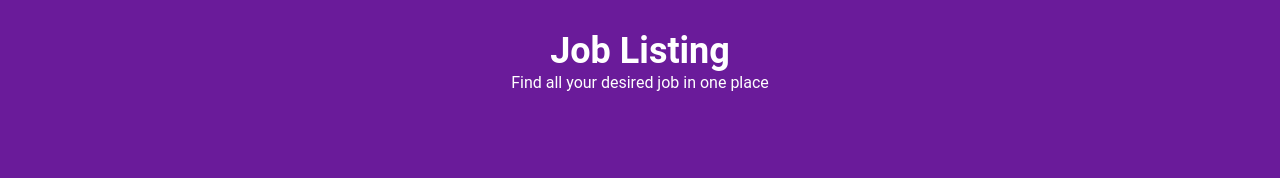
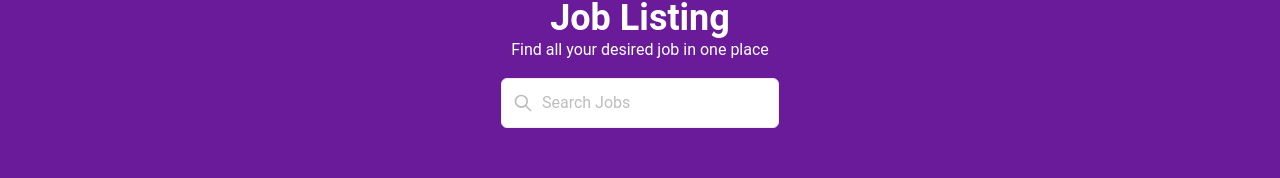
Before and after one commit to DeepsEffect/job-nebula, a React (Vite) app: page /allJobs in a window 1280 px wide. Shown: the part 197-375 px from the top of the page. Built offline with nearby package versions, Linux system fonts and the light colour scheme; no server answers.

Commit message:
added search funtionality in the allJobs page

```diff
--- a/src/pages/AllJobs/AllJobs.jsx
+++ b/src/pages/AllJobs/AllJobs.jsx
@@ -5,11 +5,24 @@ import { Link } from "react-router-dom";
 
 const AllJobs = () => {
   const [jobs, setJobs] = useState([]);
+  const [searchQuery, setSearchQuery] = useState("");
+
+  //getting the data from DB
   useEffect(() => {
     axios(`${import.meta.env.VITE_SERVER_API_URL}/jobs`).then((res) => {
       setJobs(res.data);
     });
   }, []);
+
+  //search functionality
+  const handleSearchJobs = (e) => {
+    setSearchQuery(e.target.value);
+  };
+
+  //filter jobs by jobTitle
+  const filteredJobs = jobs.filter((job) => {
+    return job.jobTitle.toLowerCase().includes(searchQuery.toLowerCase());
+  });
 
   const TABLE_HEAD = [
     "Job Title",
@@ -25,6 +38,32 @@ const AllJobs = () => {
       <div className="bg-primary min-h-[400px] text-center text-white flex flex-col justify-center items-center">
         <h2 className="text-4xl font-bold">Job Listing</h2>
         <p>Find all your desired job in one place</p>
+        {/* search field */}
+        <div className="relative mt-4">
+          <span className="absolute inset-y-0 left-0 flex items-center pl-3">
+            <svg
+              className="w-5 h-5 text-gray-400"
+              viewBox="0 0 24 24"
+              fill="none"
+            >
+              <path
+                d="M21 21L15 15M17 10C17 13.866 13.866 17 10 17C6.13401 17 3 13.866 3 10C3 6.13401 6.13401 3 10 3C13.866 3 17 6.13401 17 10Z"
+                stroke="currentColor"
+                strokeWidth="2"
+                strokeLinecap="round"
+                strokeLinejoin="round"
+              ></path>
+            </svg>
+          </span>
+
+          <input
+            onChange={handleSearchJobs}
+            value={searchQuery}
+            type="text"
+            className="w-full py-3 pl-10 pr-4 text-gray-700 bg-white border rounded-md dark:bg-gray-900 dark:text-gray-300 dark:border-gray-600 focus:border-secondary dark:focus:border-secondary focus:outline-none focus:ring focus:ring-secondary focus:ring-opacity-40"
+            placeholder="Search Jobs"
+          />
+        </div>
       </div>
       <Card className="h-full w-full overflow-scroll lg:px-24 mt-10">
         <table className="w-full min-w-max table-auto text-left">
@@ -47,7 +86,7 @@ const AllJobs = () => {
             </tr>
           </thead>
           <tbody>
-            {jobs.map((job) => (
+            {filteredJobs.map((job) => (
               <tr key={job._id} className="even:bg-blue-gray-50/50">
                 <td className="p-4">
                   <Typography
```
